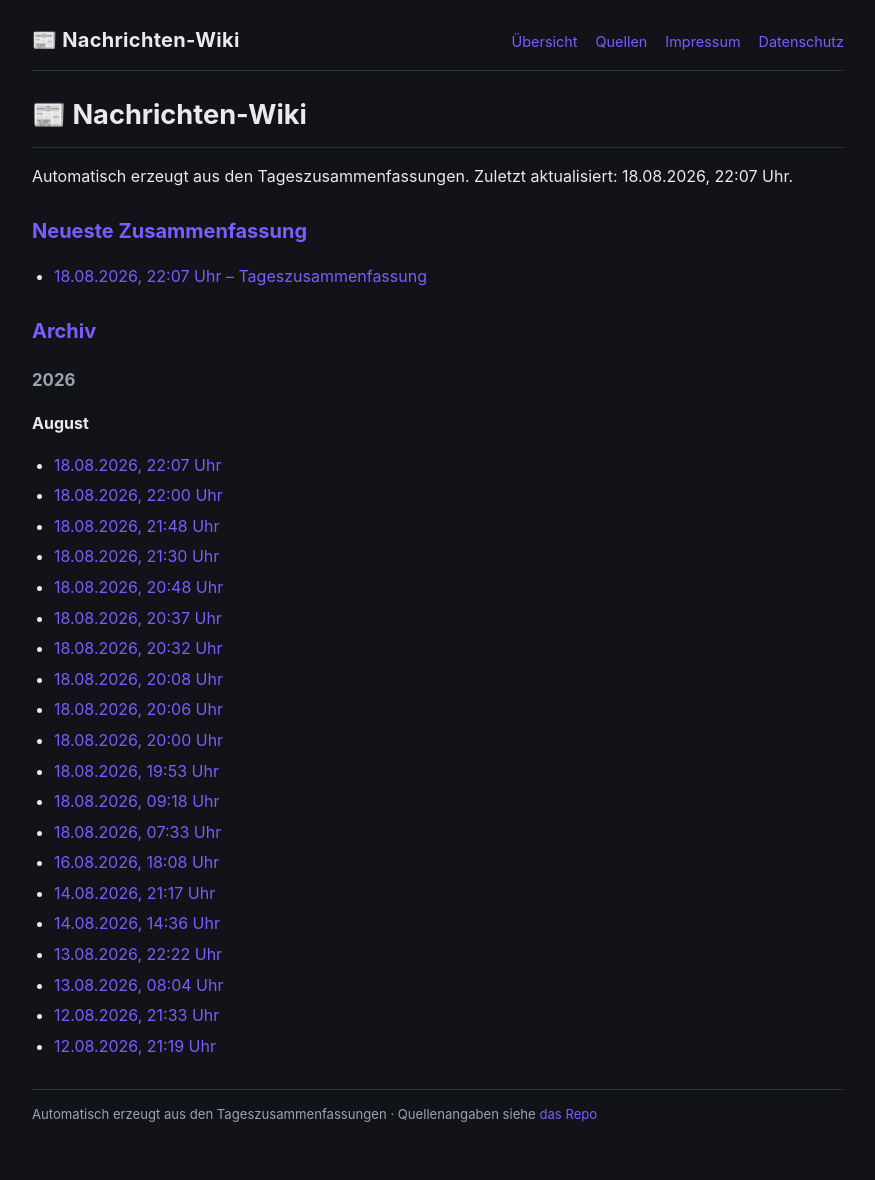
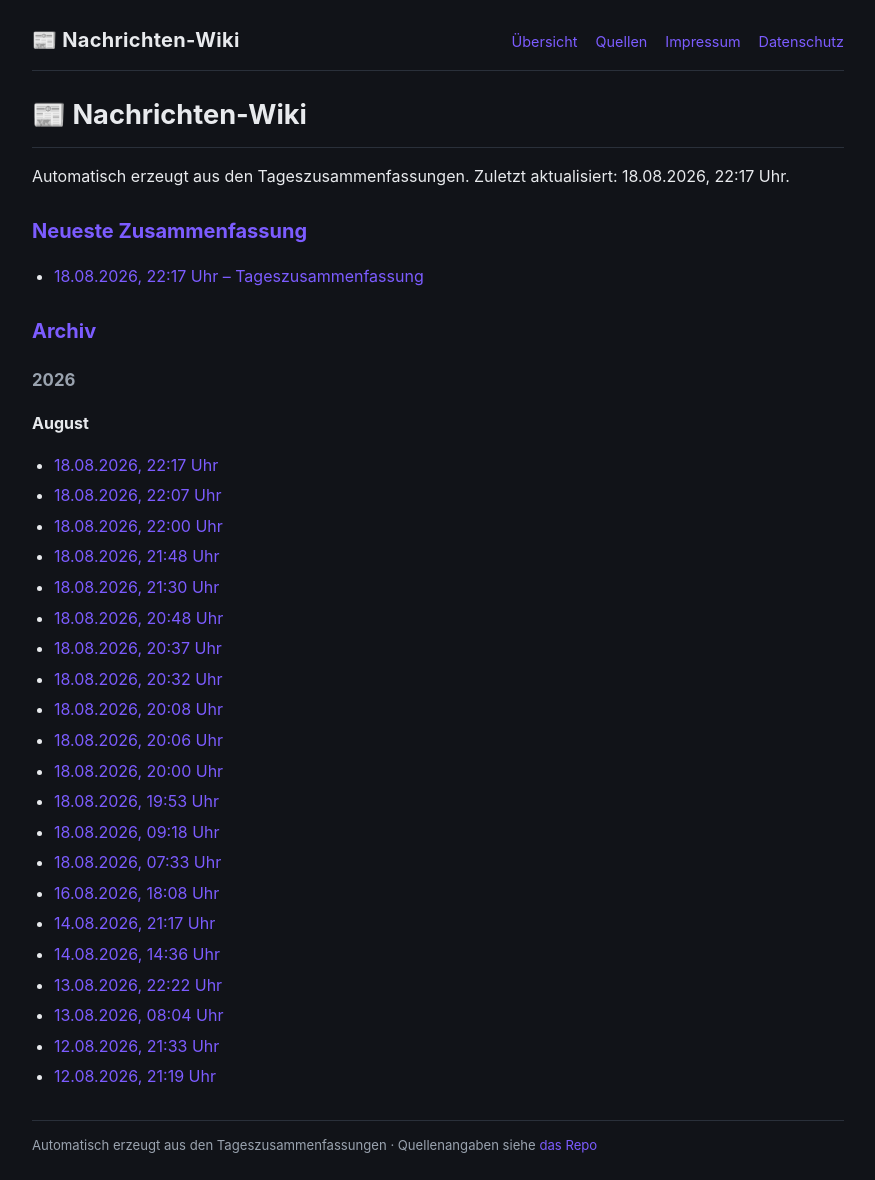
Before and after one commit to Ubuntu51/news-wiki, a Jekyll site: the page built from index.md, in a window 1280 px wide. Shown: the whole page, without its empty margins (202-1077 px from the left). Built offline with Jekyll 4.4.1, drawn with Linux system fonts in a browser that asks for light colours; our own code applies the rules of GitHub Pages for plain Markdown files; before the commit the page ends 1149 px from its top, so only the background shows below that.

Commit message:
Tageszusammenfassungen 2026-08-18

```diff
--- a/index.md
+++ b/index.md
@@ -1,10 +1,10 @@
 # 📰 Nachrichten-Wiki
 
-Automatisch erzeugt aus den Tageszusammenfassungen. Zuletzt aktualisiert: 18.08.2026, 22:07 Uhr.
+Automatisch erzeugt aus den Tageszusammenfassungen. Zuletzt aktualisiert: 18.08.2026, 22:17 Uhr.
 
 ## Neueste Zusammenfassung
 
-- [18.08.2026, 22:07 Uhr – Tageszusammenfassung](2026/08/2026-08-18_22-07.html)
+- [18.08.2026, 22:17 Uhr – Tageszusammenfassung](2026/08/2026-08-18_22-17.html)
 
 ## Archiv
 
@@ -12,6 +12,7 @@ Automatisch erzeugt aus den Tageszusammenfassungen. Zuletzt aktualisiert: 18.08.
 
 **August**
 
+- [18.08.2026, 22:17 Uhr](2026/08/2026-08-18_22-17.html)
 - [18.08.2026, 22:07 Uhr](2026/08/2026-08-18_22-07.html)
 - [18.08.2026, 22:00 Uhr](2026/08/2026-08-18_22-00.html)
 - [18.08.2026, 21:48 Uhr](2026/08/2026-08-18_21-48.html)
```
Also changed, not shown: 2026/08/2026-08-18_22-17.md (added, +63 -0 lines).
